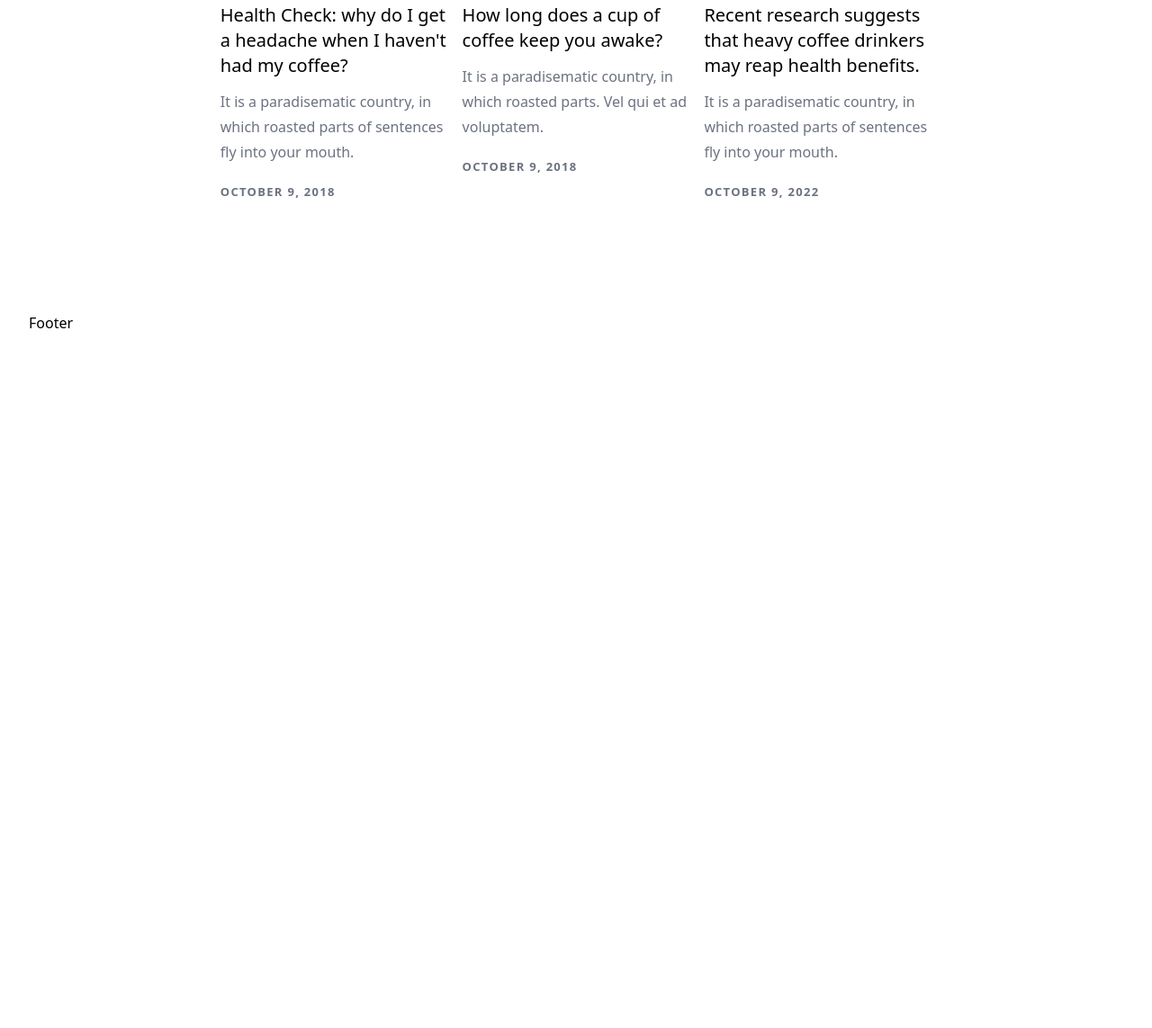
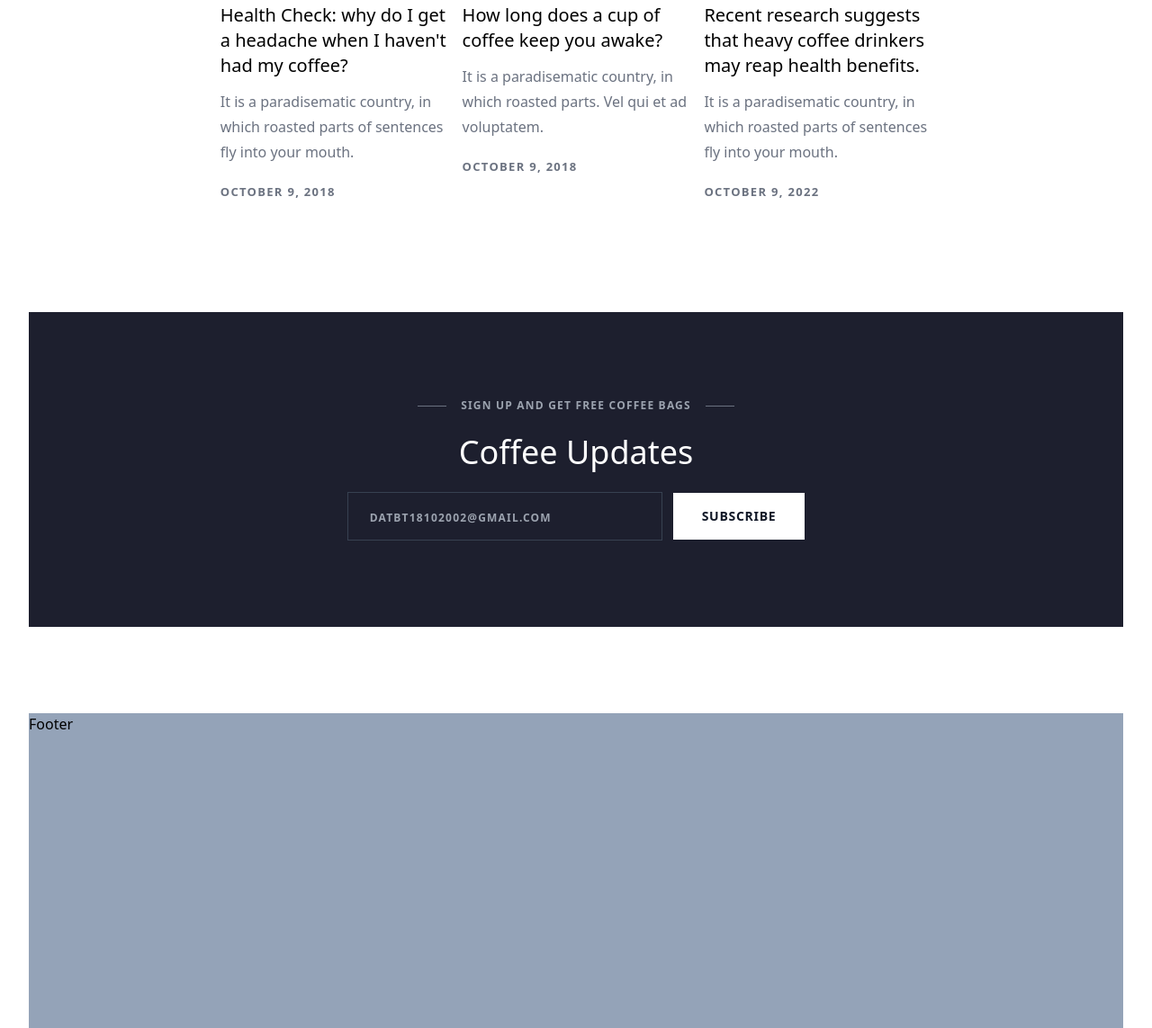
Before and after one commit to DatBuiTien18102002/tailwind-coffee, a website: page public/index.html in a window 1280 px wide. Shown: the part 5259-6402 px from the top of the page at 90% size. Before the commit the page ends 5630 px from the top, so only its background shows below. Drawn offline with Linux system fonts and the light colour scheme.

Commit message:
add  subcribe

```diff
--- a/public/index.html
+++ b/public/index.html
@@ -614,10 +614,40 @@
             </div>
           </section>
 
-          <section class="subcribe"></section>
+          <section
+            class="subcribe h-[350px] bg-[#1d1f2e] mb-24 flex flex-col justify-center items-center"
+          >
+            <div class="flex justify-center items-center mb-6 px-6 sm:px-0">
+              <div class="w-8 h-px bg-gray-500"></div>
+              <div
+                class="uppercase mx-4 tracking-widest text-gray-400 font-bold text-xs text-center"
+              >
+                SIGN UP AND GET FREE COFFEE BAGS
+              </div>
+              <div class="w-8 h-px bg-gray-500"></div>
+            </div>
+
+            <div class="text-4xl text-white mb-6">Coffee Updates</div>
+            <div
+              class="flex flex-col md:flex-row justify-center items-center gap-3"
+            >
+              <input
+                type="email"
+                placeholder="datbt18102002@gmail.com"
+                class="px-6 py-4 w-[350px] bg-inherit border-[1px] border-gray-700 outline-none text-white leading-5 hover:border-gray-300 duration-500 focus:border-gray-300 placeholder:uppercase placeholder:text-xs placeholder:tracking-widest placeholder:font-semibold max-w-[80%]"
+              />
+
+              <button
+                type="submit"
+                class="btn-cus bg-white text-gray-900 w-[80%] md:w-max max-h-[54px]"
+              >
+                Subscribe
+              </button>
+            </div>
+          </section>
         </main>
 
-        <footer>Footer</footer>
+        <footer class="h-[350px] bg-slate-400">Footer</footer>
       </div>
     </div>
 
```
Also changed, not shown: public/output.css.
